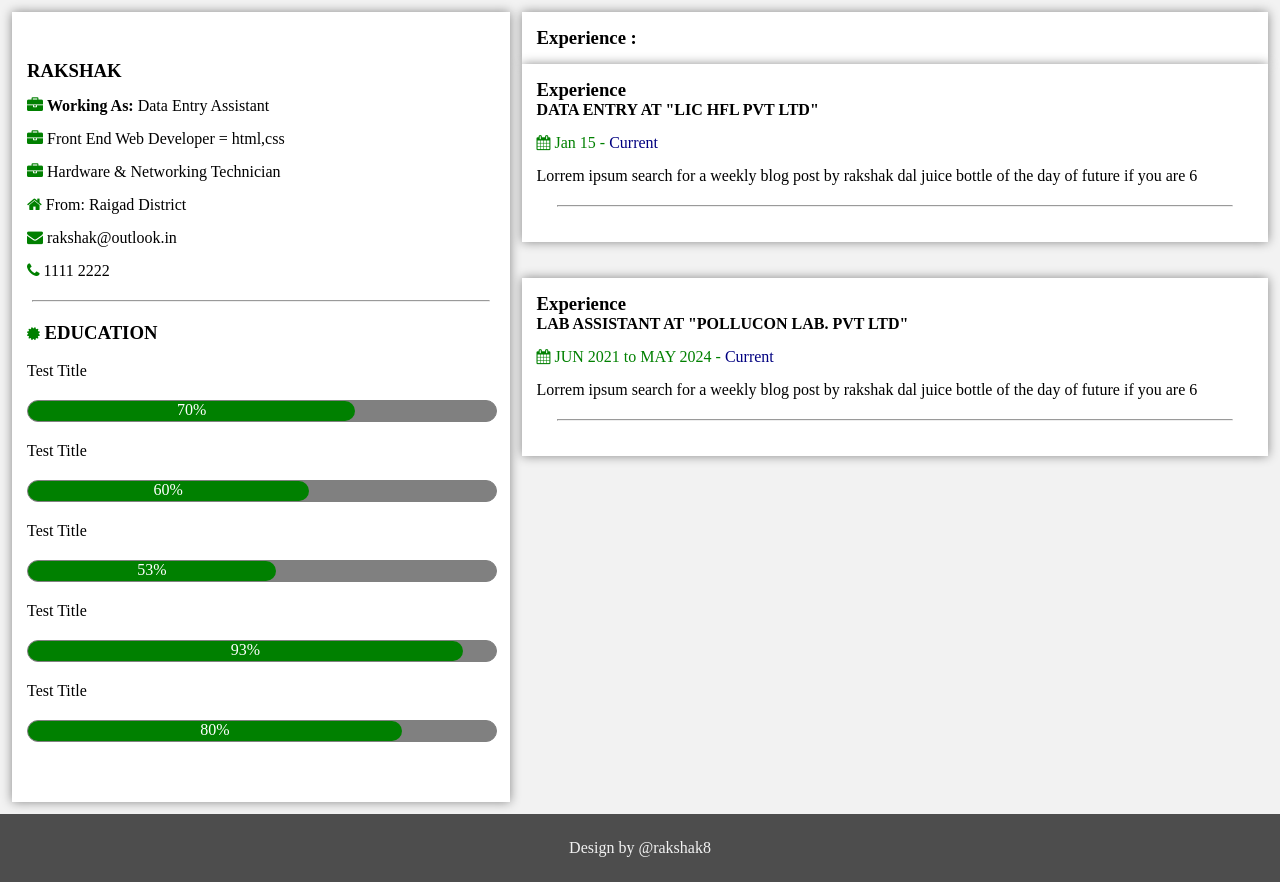
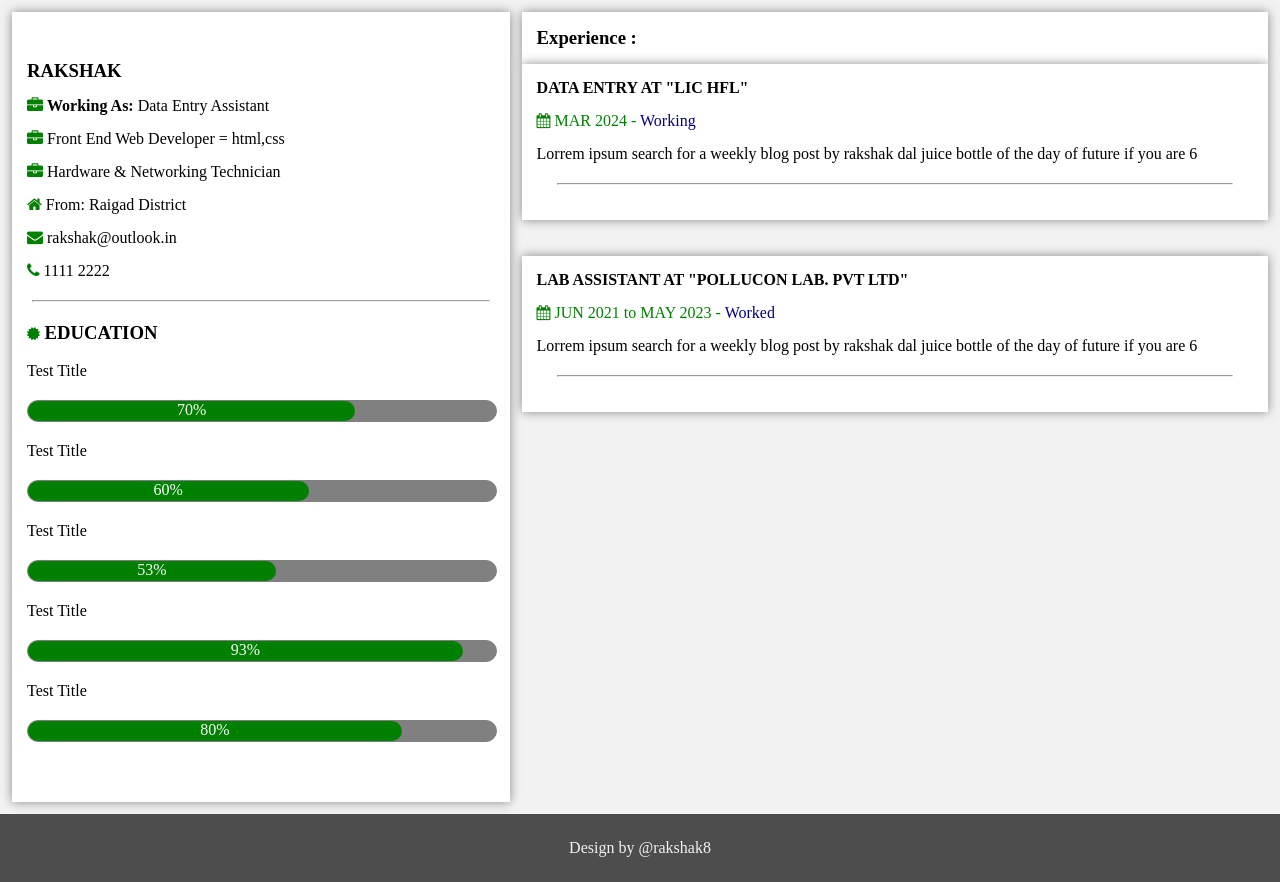
Before and after one commit to rakshak8/rakshak8.github.io, a plain HTML site: page index.html in a window 1280 px wide. Drawn offline with Linux system fonts and the light colour scheme.

Commit message:
Update index.html

```diff
--- a/index.html
+++ b/index.html
@@ -318,12 +318,12 @@ box-shadow: 0 0 10px #00000070;padding:15px;">
 
 <div>
 <h3>
-<i class="fas fa-business-time" style="font-size:15px;color:yellow;"></i>Experience</h3>
-<h4>DATA ENTRY AT "LIC HFL PVT LTD"</h4>
+<i class="fas fa-business-time" style="font-size:15px;color:yellow;"></i></h3>
+<h4>DATA ENTRY AT "LIC HFL"</h4>
 
 <p class="date22" style="color:green;margin:15px 0;">
 <i class="fa fa-calendar" style="font-size:15px;"></i>
-Jan 15 - <span style="color:navy;">Current</span>
+MAR 2024 - <span style="color:navy;">Working</span>
 </p>
 
 <p>
@@ -350,12 +350,12 @@ box-shadow: 0 0 10px #00000070;padding:15px;">
 
 <div>
 <h3>
-<i class="fas fa-business-time" style="font-size:15px;"></i>Experience</h3>
+<i class="fas fa-business-time" style="font-size:15px;"></i></h3>
 <h4>LAB ASSISTANT AT "POLLUCON LAB. PVT LTD"</h4>
 
 <p class="date22" style="color:green;margin:15px 0;">
 <i class="fa fa-calendar" style="font-size:15px;"></i>
-JUN 2021 to MAY 2024 - <span style="color:navy;">Current</span>
+JUN 2021 to MAY 2023 - <span style="color:navy;">Worked</span>
 </p>
 
 <p>
@@ -366,18 +366,7 @@ Lorrem ipsum search for a weekly blog post by rakshak dal juice bottle of the da
 <hr/>
 
 
-
-
-
-
 </div>
-
-
-
-
-
-
-
 
 
 </div>
@@ -400,14 +389,9 @@ Lorrem ipsum search for a weekly blog post by rakshak dal juice bottle of the da
 
 <p>Design by @rakshak8</p>
 
-
-
 </div>
 
 <!--  footer end ######   -->
 
-
-
-
 </body>
 </html>
```
